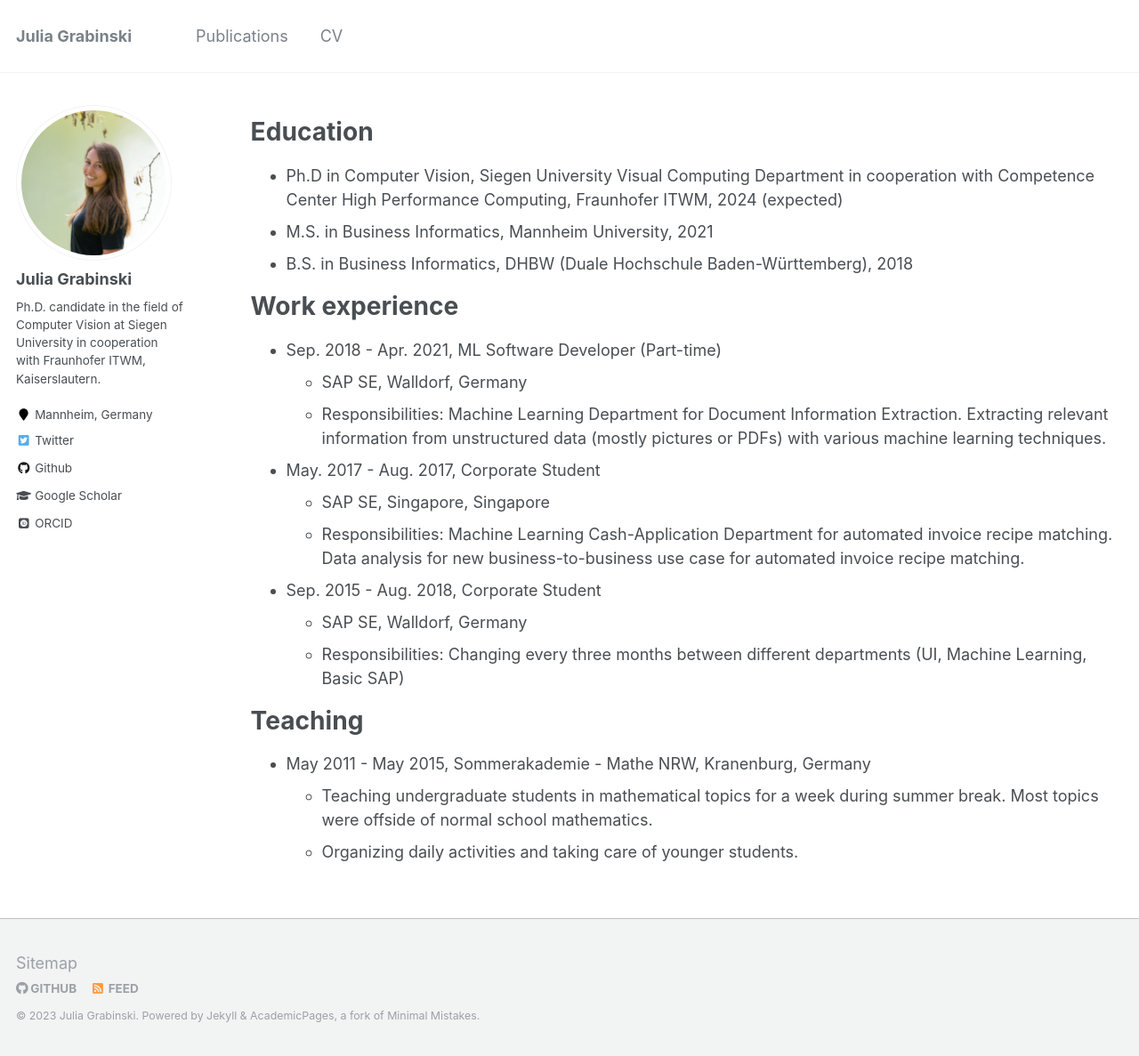
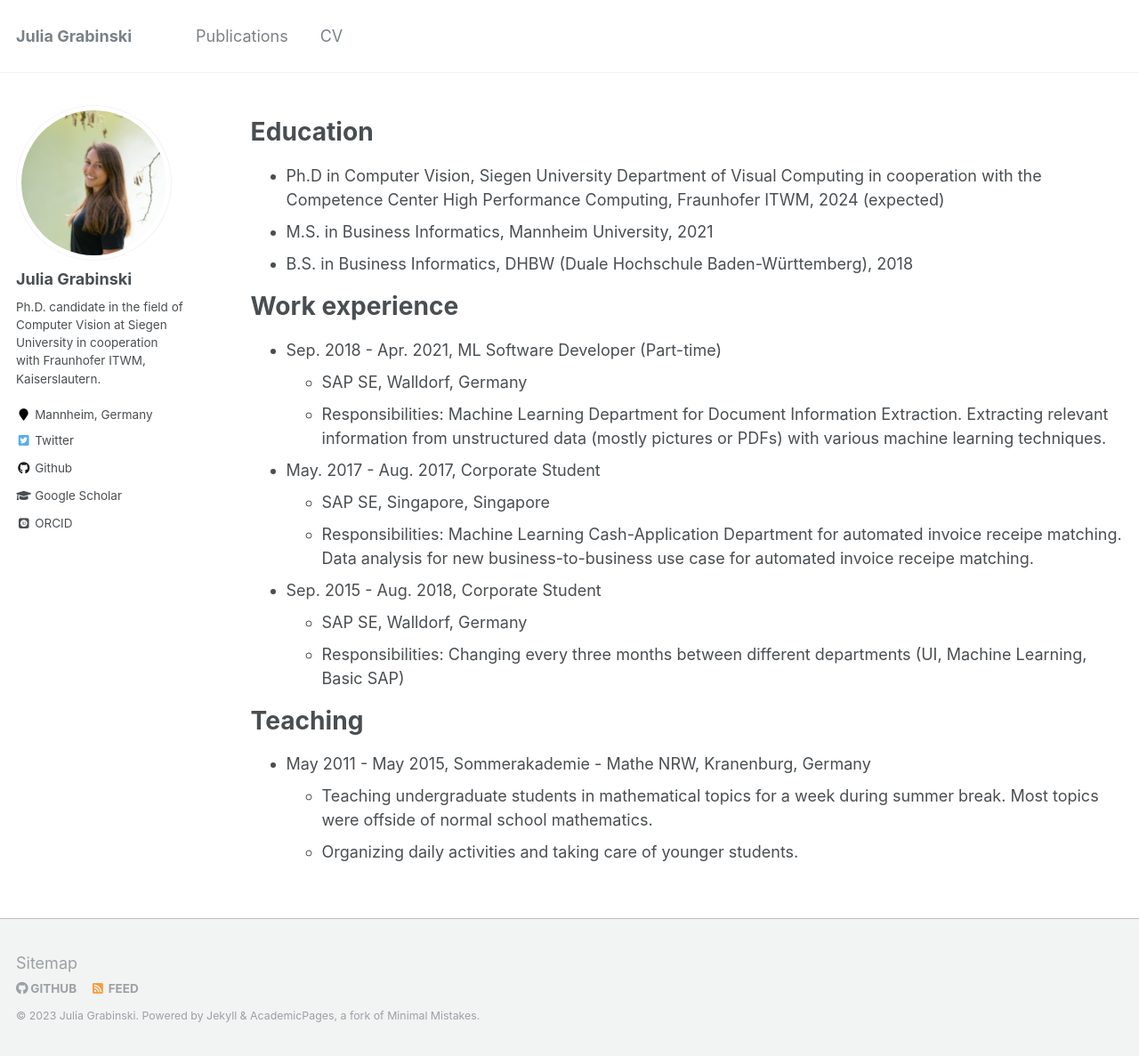
Before and after one commit to GeJulia/gejulia.github.io, a Jekyll site: the page built from _pages/cv.md, in a window 1280 px wide and 1187 px high. Shown: the whole window at 89% size. Built offline with Jekyll 4.4.1, drawn with Linux system fonts in a browser that asks for light colours; some web fonts are replaced.

Commit message:
Update cv.md

```diff
--- a/_pages/cv.md
+++ b/_pages/cv.md
@@ -12,7 +12,7 @@ redirect_from:
 Education
 ======
 
-* Ph.D in Computer Vision, Siegen University Visual Computing Department in cooperation with Competence Center High Performance Computing, Fraunhofer ITWM, 2024 (expected)
+* Ph.D in Computer Vision, Siegen University Department of Visual Computing in cooperation with the Competence Center High Performance Computing, Fraunhofer ITWM, 2024 (expected)
 * M.S. in Business Informatics, Mannheim University, 2021
 * B.S. in Business Informatics, DHBW (Duale Hochschule Baden-Württemberg), 2018
 
@@ -24,7 +24,7 @@ Work experience
 
 * May. 2017 - Aug. 2017, Corporate Student
   * SAP SE, Singapore, Singapore
-  * Responsibilities: Machine Learning Cash-Application Department for automated invoice recipe matching. Data analysis for new business-to-business use case for automated invoice recipe matching.
+  * Responsibilities: Machine Learning Cash-Application Department for automated invoice receipe matching. Data analysis for new business-to-business use case for automated invoice receipe matching.
 
 * Sep. 2015 - Aug. 2018, Corporate Student
   * SAP SE, Walldorf, Germany
```
